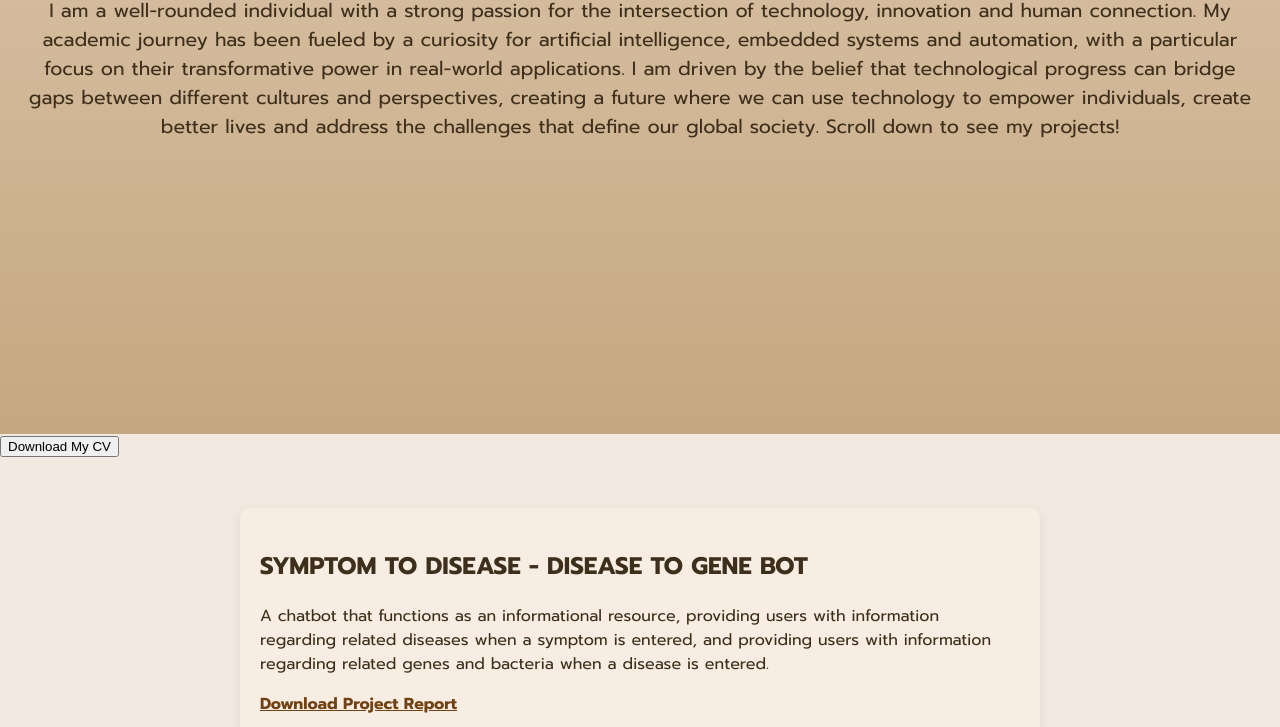
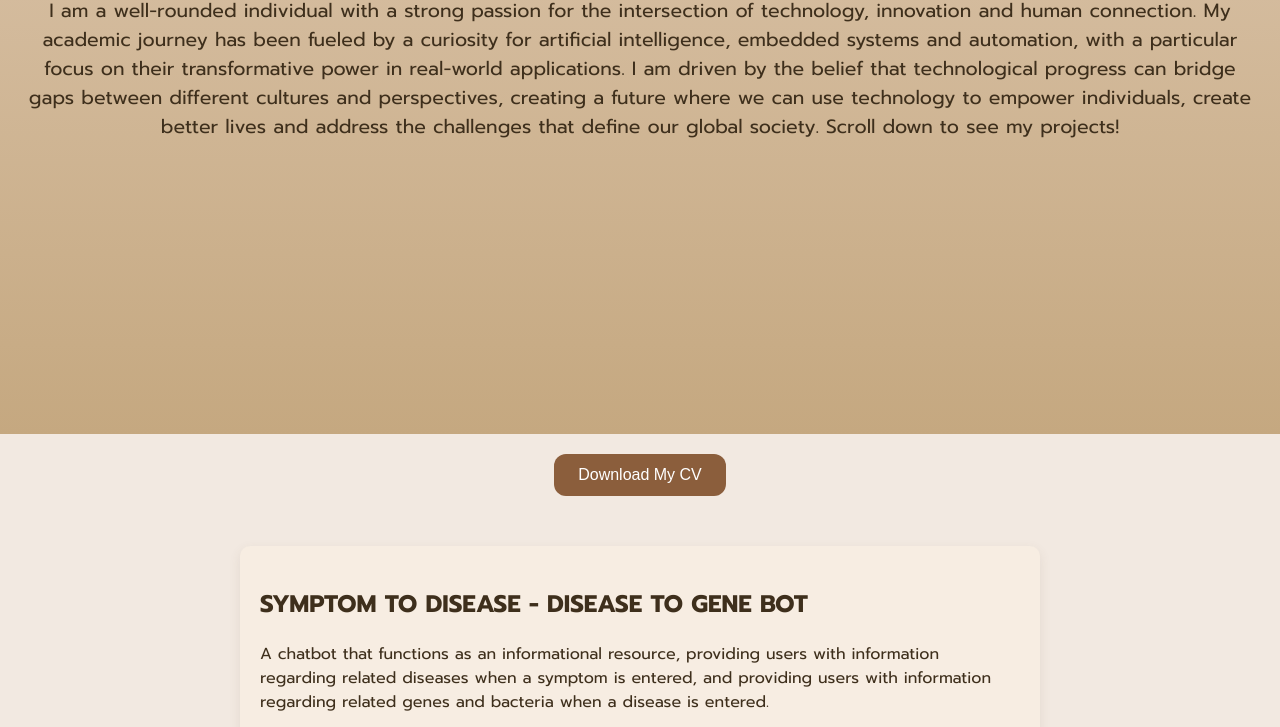
Before and after one commit to GencoGuven/projects, a plain HTML site: page index.html in a window 1280 px wide. Shown: the part 366-1093 px from the top of the page. Drawn offline with Linux system fonts and the light colour scheme.

Commit message:
Update style.css

```diff
--- a/style.css
+++ b/style.css
@@ -53,3 +53,23 @@ body {
     text-decoration: underline;
     font-weight: bold;
   }
+
+.cv-download {
+  text-align: center;
+  margin-top: 20px;
+}
+
+.cv-button {
+  background-color: #8B5E3C; /* kahverengi ton */
+  color: white;
+  padding: 12px 24px;
+  border: none;
+  border-radius: 12px;
+  font-size: 16px;
+  cursor: pointer;
+  transition: background-color 0.3s ease;
+}
+
+.cv-button:hover {
+  background-color: #A9745D;
+}
```
